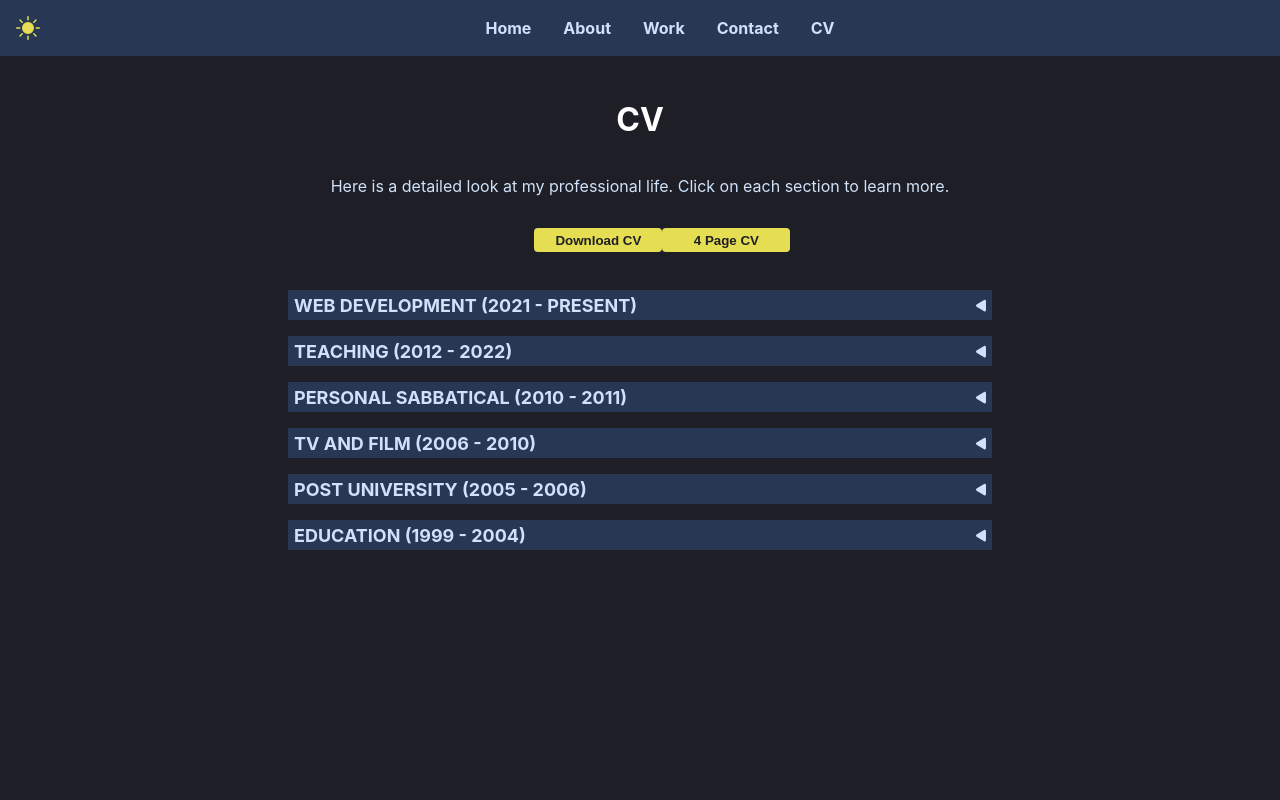
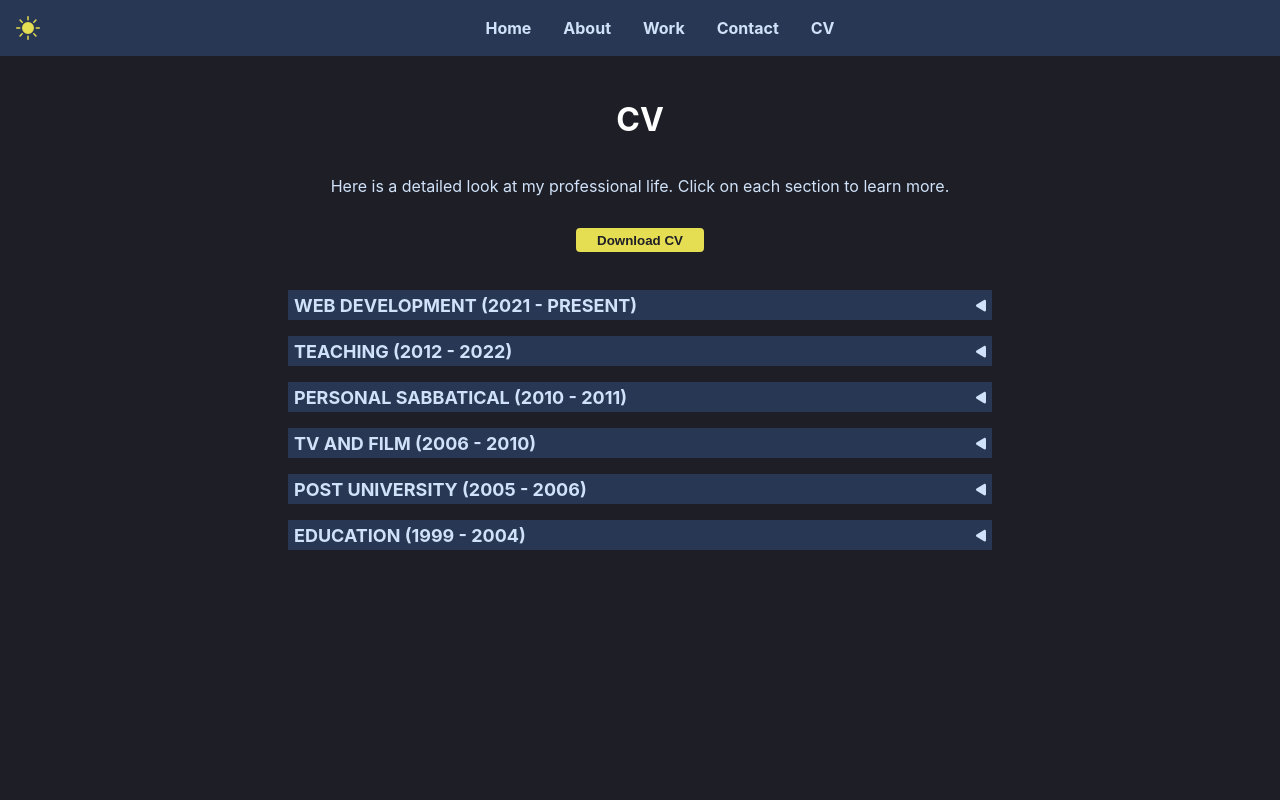
Before and after one commit to alexbeet81/portfolio, a React (Create React App) app: page /cv in a window 1280 px wide. Shown: the top 800 px of the page. Built offline with nearby package versions, Linux system fonts and the light colour scheme.

Commit message:
remove 4 page cv

```diff
--- a/src/Pages/CVPage.js
+++ b/src/Pages/CVPage.js
@@ -43,7 +43,6 @@ const CVPage = () => {
           >
             Download CV
           </Button>
-          <Button size="sm">4 Page CV</Button>
         </div>
       </div>
       <div className={classes.sections}>{cvSections}</div>
--- a/src/Pages/CVPage.module.css
+++ b/src/Pages/CVPage.module.css
@@ -25,7 +25,7 @@
 
 .buttons {
   display: flex;
-  justify-content: space-between;
+  justify-content: center;
   width: 30%;
 }
 
```
Also changed, not shown: 2 other files (tests, documents, lock files or other folders).
